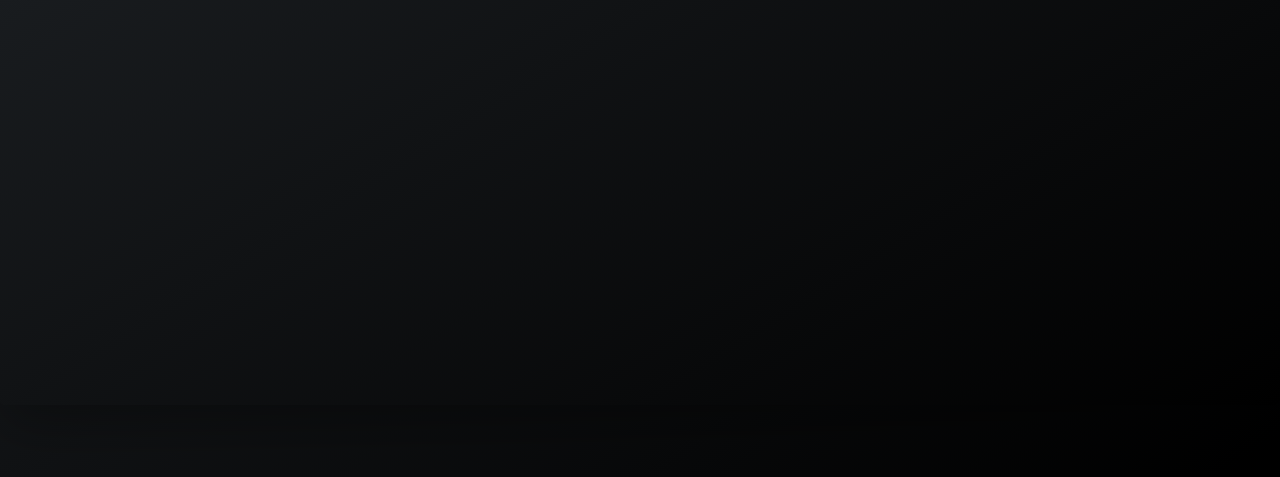
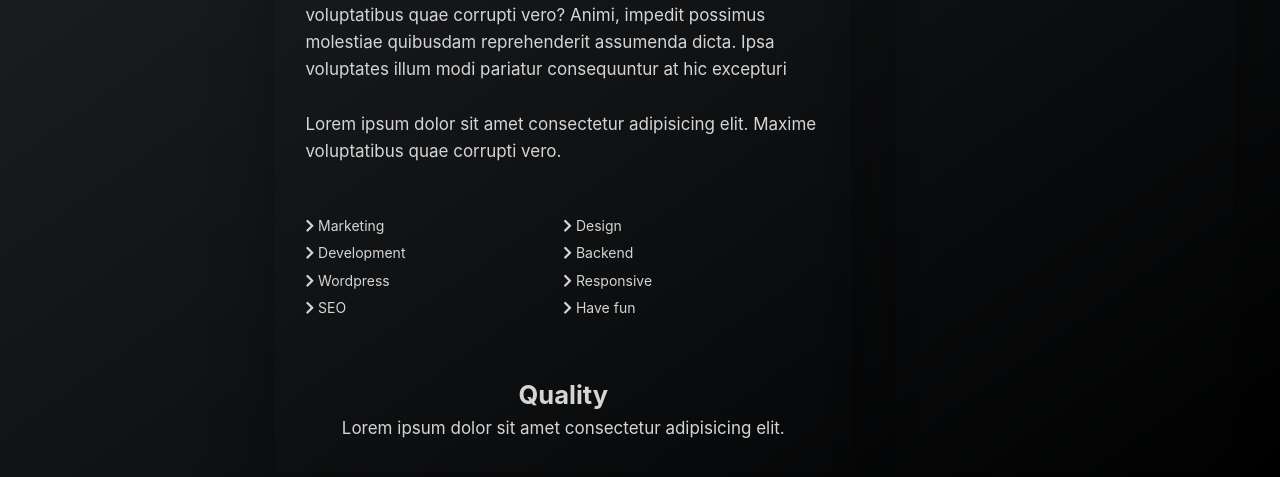
Before and after one commit to Noctturne/BRVO-about-test, a website: page index.html in a window 1280 px wide. Shown: the part 475-952 px from the top of the page. Drawn offline with Linux system fonts and the light colour scheme.

Commit message:
Building about section

```diff
--- a/index.html
+++ b/index.html
@@ -61,6 +61,33 @@
                             <img src="images/portrait03.png" alt="Portrait 03" class="gallery__photo">
                         </figure>
                     </div>
+                    <article class="detail">
+                        <div class="description">
+                            <p> Lorem ipsum dolor sit amet consectetur adipisicing elit.
+                                Maxime voluptatibus quae corrupti vero? Animi, impedit possimus molestiae quibusdam reprehenderit assumenda dicta.
+                                Ipsa voluptates illum modi pariatur consequuntur at hic excepturi </p>
+                            </br>
+                            <p> Lorem ipsum dolor sit amet consectetur adipisicing elit.
+                                Maxime voluptatibus quae corrupti vero. </p>
+                            <ul class="list">
+                                <li class="list__item"> <i class="fas fa-chevron-right"></i> Marketing </li>
+                                <li class="list__item"> <i class="fas fa-chevron-right"></i> Design </li>
+                                <li class="list__item"> <i class="fas fa-chevron-right"></i> Development </li>
+                                <li class="list__item"> <i class="fas fa-chevron-right"></i> Backend </li>
+                                <li class="list__item"> <i class="fas fa-chevron-right"></i> Wordpress </li>
+                                <li class="list__item"> <i class="fas fa-chevron-right"></i> Responsive </li>
+                                <li class="list__item"> <i class="fas fa-chevron-right"></i> SEO </li>
+                                <li class="list__item"> <i class="fas fa-chevron-right"></i> Have fun </li>
+                            </ul>
+                            <div class="quality text-center">
+                                <h2> Quality </h2>
+                                <p> Lorem ipsum dolor sit amet consectetur adipisicing elit.</p>
+                            </div>
+                        </div>
+                        <div class="user-reviews">
+                            Testing
+                        </div>
+                    </article>
                 </section>
             </main>
         </div>
--- a/sass/components/_gallery.scss
+++ b/sass/components/_gallery.scss
@@ -1,5 +1,6 @@
 .gallery {
     display: flex;
+    padding: 0 2rem;
 
     &__item {
         box-shadow: $gradient-dark;
--- /dev/null
+++ b/sass/components/_list.scss
@@ -0,0 +1,15 @@
+.list {
+    margin: 2rem 0;
+    list-style: none;
+    padding: 3rem 0;
+
+    display: flex;
+    flex-wrap: wrap;
+
+    &__item {
+        flex: 0 0 50%;
+        margin-bottom: .5rem;
+        font-size: 1.4rem;
+
+    }
+}
--- a/sass/components/_sidebar.scss
+++ b/sass/components/_sidebar.scss
@@ -1,7 +1,6 @@
 /* flex grow | flex-srhink | flex-basis */
 .sidebar {
     flex: 0 0 18%;
-    border-right: 0.1rem solid $color-light;
     display: flex;
     flex-direction: column;
     justify-content: space-between;
--- a/sass/layout/_layout.scss
+++ b/sass/layout/_layout.scss
@@ -16,3 +16,20 @@
 .about {
     flex: 1;
 }
+
+.detail {
+    display: flex;
+    padding: 4.5rem;
+}
+
+.description {
+    flex: 0 0 60%;
+    margin-right: 4.5rem;
+    padding: 3rem;
+    box-shadow: $box-shadow-base;
+}
+
+.user-reviews {
+    flex: 1;
+    box-shadow: $box-shadow-base;
+}
--- a/sass/main.scss
+++ b/sass/main.scss
@@ -4,6 +4,7 @@
 @import "nesting/nesting";
 @import "components/gallery";
 @import "components/header";
+@import "components/list";
 @import "components/nav";
 @import "components/sidebar";
 @import "layout/layout";
--- a/sass/utilities/_utilities.scss
+++ b/sass/utilities/_utilities.scss
@@ -1,2 +1,6 @@
 /*      GRADIENTS        */
 $gradient-dark: linear-gradient(to right bottom, $color-dark, $color-primary);
+
+$border-dark: 2px solid $color-dark-light;
+
+.text-center{ text-align: center; }
```
Also changed, not shown: css/style.css, 1 other file.
